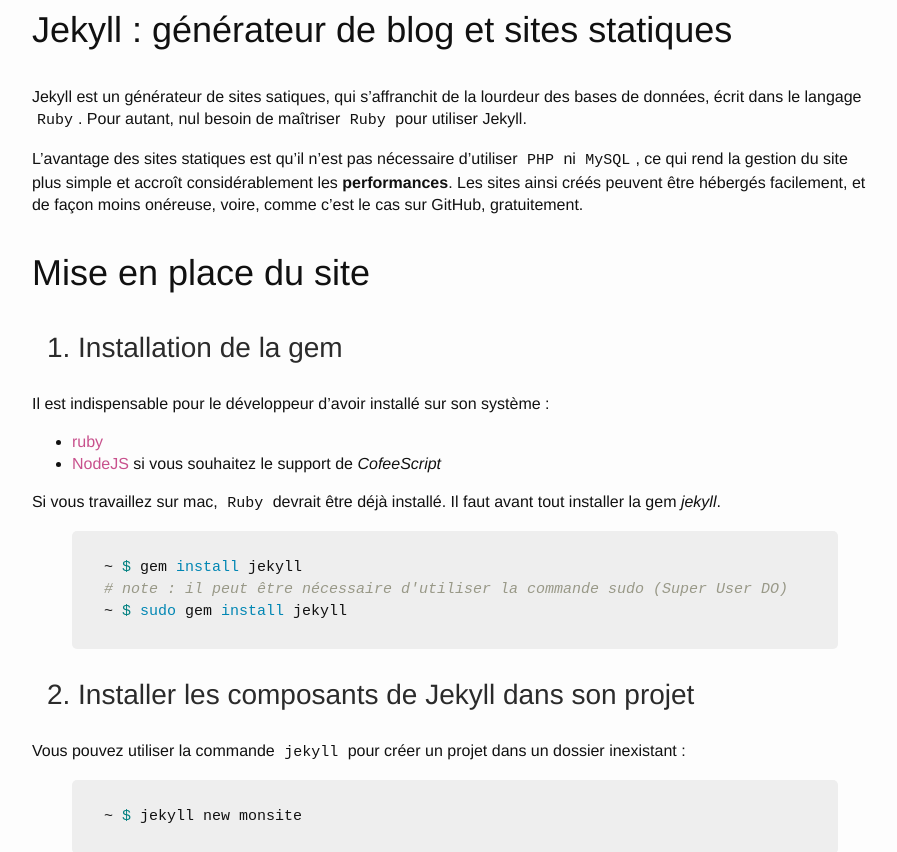
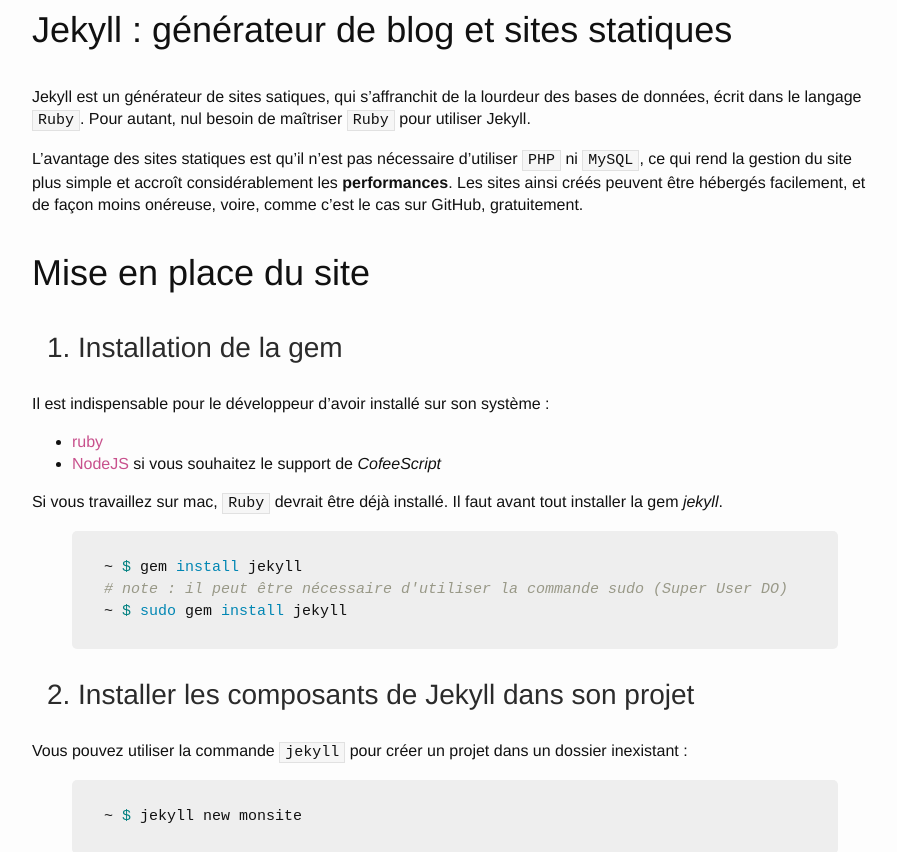
Before and after one commit to nicodev3/nicodev3.github.io, a Jekyll site: the page built from _posts/2014-10-30-jekyll.markdown, in a window 1280 px wide. Shown: the part 680-1532 px from the top of the page, without its empty margins (249-1146 px from the left). Built offline with Jekyll 4.4.1, drawn with Linux system fonts in a browser that asks for light colours.

Commit message:
css changes

```diff
--- a/css/main.css
+++ b/css/main.css
@@ -1281,6 +1281,16 @@
   }
 }
 
+/* line 10, ../../../../../../../Users/HomeNico/dev/nicodev3.github.io/_sass/partials/blog/_article.scss */
+.footnotes {
+  border-top: 1px solid black;
+}
+/* line 12, ../../../../../../../Users/HomeNico/dev/nicodev3.github.io/_sass/partials/blog/_article.scss */
+.footnotes:before {
+  content: 'notes :';
+  font-style: italic;
+}
+
 /* line 1, ../../../../../../../Users/HomeNico/dev/nicodev3.github.io/_sass/partials/modules/_listes.scss */
 .competences, .outils, .prestations {
   line-height: 2em;
@@ -1357,17 +1367,20 @@
 
 /* line 10, ../../../../../../../Users/HomeNico/dev/nicodev3.github.io/_sass/partials/modules/_code.scss */
 code {
+  border: 1px solid #e1e1e1;
+  background: #f6f6f6;
   padding: 1px 5px;
 }
 
-/* line 14, ../../../../../../../Users/HomeNico/dev/nicodev3.github.io/_sass/partials/modules/_code.scss */
+/* line 16, ../../../../../../../Users/HomeNico/dev/nicodev3.github.io/_sass/partials/modules/_code.scss */
 pre {
   padding: 8px 12px;
   overflow-x: scroll;
   white-space: pre-wrap;
 }
-/* line 19, ../../../../../../../Users/HomeNico/dev/nicodev3.github.io/_sass/partials/modules/_code.scss */
+/* line 20, ../../../../../../../Users/HomeNico/dev/nicodev3.github.io/_sass/partials/modules/_code.scss */
 pre > code {
+  background: none;
   border: 0;
   padding-right: 0;
   padding-left: 0;
```
Also changed, not shown: 1 other file.
